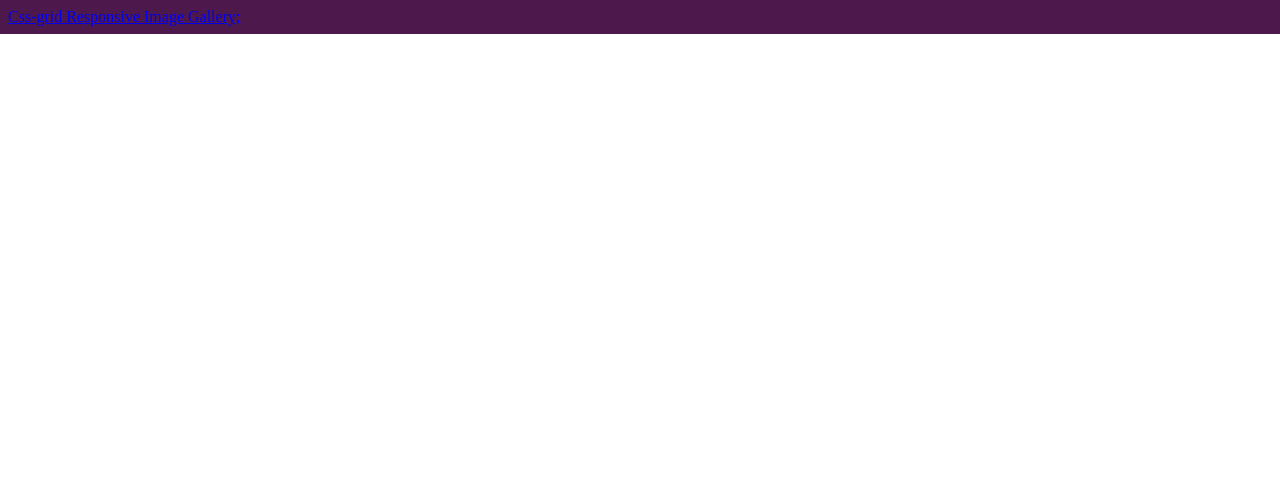
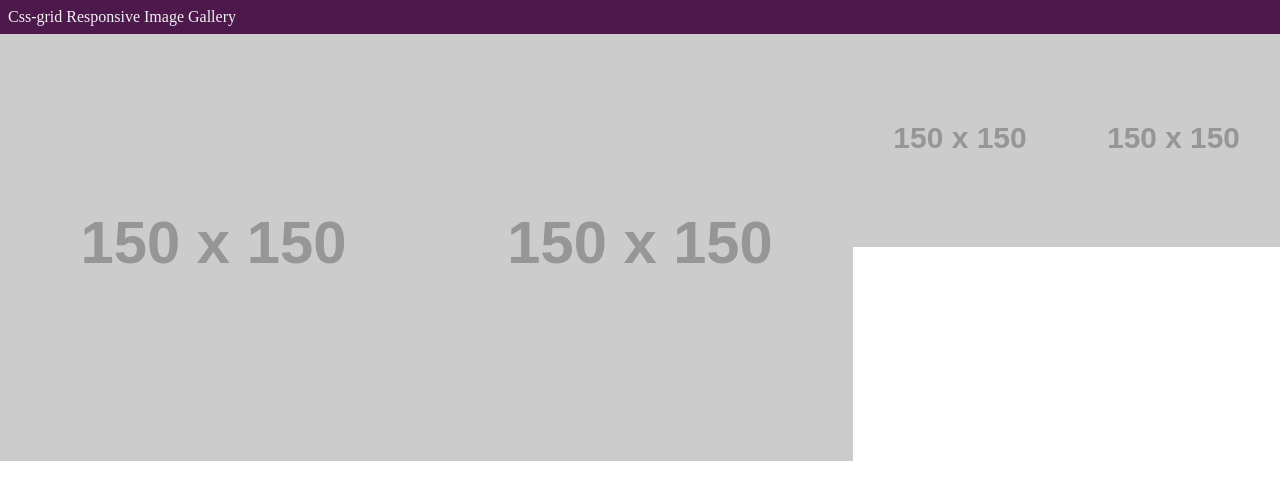
Before and after one commit to disgraceful/ImageGallery, a plain HTML site: page index.html in a window 1280 px wide. Drawn offline with Linux system fonts and the light colour scheme; placeholder pictures from the web are drawn by us; a web font is replaced by a local one.

Commit message:
Grid layout

```diff
--- a/css/style.css
+++ b/css/style.css
@@ -2,6 +2,10 @@
     margin:0;
     padding:0;
     box-sizing: border-box;
+}
+
+body{
+    font-family: 'Montaga',serif;
 }
 
 .header{
@@ -9,3 +13,25 @@
     padding: 8px;
     background-color: #4d194d;
 }
+
+.title{
+    text-decoration: none;
+    color:#f2f2f2;
+    display: flex;
+}
+
+.main{
+    display: grid;
+    grid-template-columns: repeat(6, 1fr);
+}
+
+.grid-section-1{
+    grid-row: span 2;
+    grid-column: span 2;
+}
+
+.grid-img{
+    height: 100%;
+    width: 100%;
+    display: block;
+}
--- a/index.html
+++ b/index.html
@@ -4,16 +4,29 @@
     <meta charset="UTF-8">
     <meta name="viewport" content="width=device-width, initial-scale=1.0">
     <meta http-equiv="X-UA-Compatible" content="ie=edge">
+    <link href="https://fonts.googleapis.com/css?family=Montaga&display=swap" rel="stylesheet">
     <link rel="stylesheet" href="./css/style.css">
     <title>Gallerey</title>
 </head>
 <body>
     <header class="header">
-        <a href="#" alt="Link" class="link">
-            Css-grid Responsive Image Gallery;
+        <a href="#" alt="Link" class="title">
+            Css-grid Responsive Image Gallery
         </a>
     </header>
     <main class="main">
+        <figure class="grid-section-1">
+            <img class="grid-img" src="https://via.placeholder.com/150" alt="Placeholder">
+        </figure>
+        <figure class="grid-section-1">
+                <img class="grid-img" src="https://via.placeholder.com/150" alt="Placeholder">
+        </figure>
+        <figure class="grid-section-2">
+                <img class="grid-img" src="https://via.placeholder.com/150" alt="Placeholder">
+        </figure>
+        <figure class="grid-section-2">
+                <img class="grid-img" src="https://via.placeholder.com/150" alt="Placeholder">
+        </figure>
     </main>
 </body>
 </html>
```
